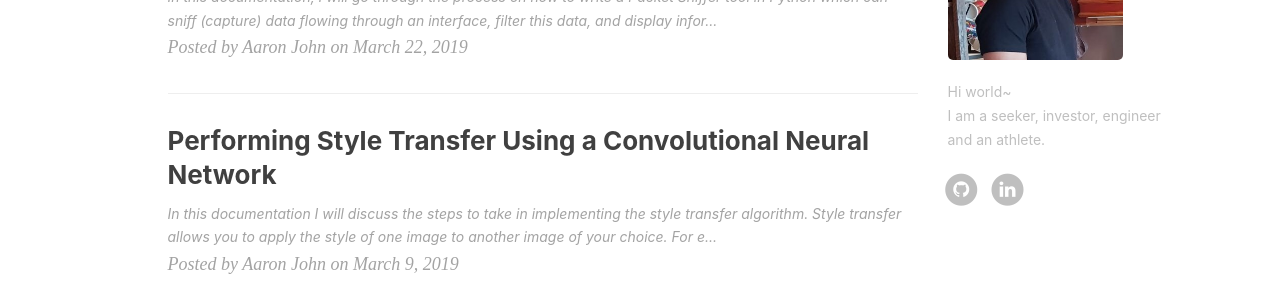
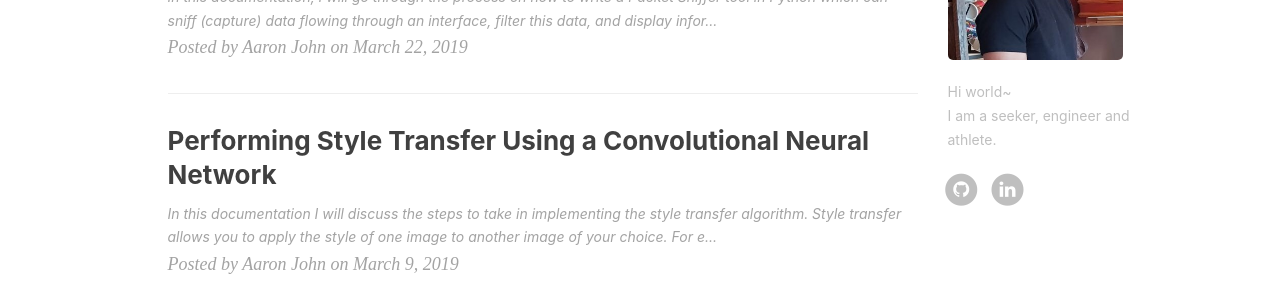
Before and after one commit to aaronjohn2/aaronjohn2.github.io, a Jekyll site: the page built from index.html, in a window 1280 px wide. Shown: the part 690-990 px from the top of the page. Built offline with Jekyll 4.4.1, drawn with Linux system fonts in a browser that asks for light colours; nearby versions of some CDN libraries; the list of posts is cut into pages by our own code; comment, search, counter and statistics services are not loaded.

Commit message:
Update _config.yml

```diff
--- a/_config.yml
+++ b/_config.yml
@@ -77,7 +77,7 @@ ga_domain: aaronjohn2.github.io
 
 # Sidebar settings
 sidebar: true                           # whether or not using Sidebar.
-sidebar-about-description: "Hi world~<br>I am a seeker, investor, engineer and an athlete."
+sidebar-about-description: "Hi world~<br>I am a seeker, engineer and athlete."
 sidebar-avatar: /images/header.jpg      # use absolute URL, seeing it's used in both `/` and `/about/`
 
 
```
